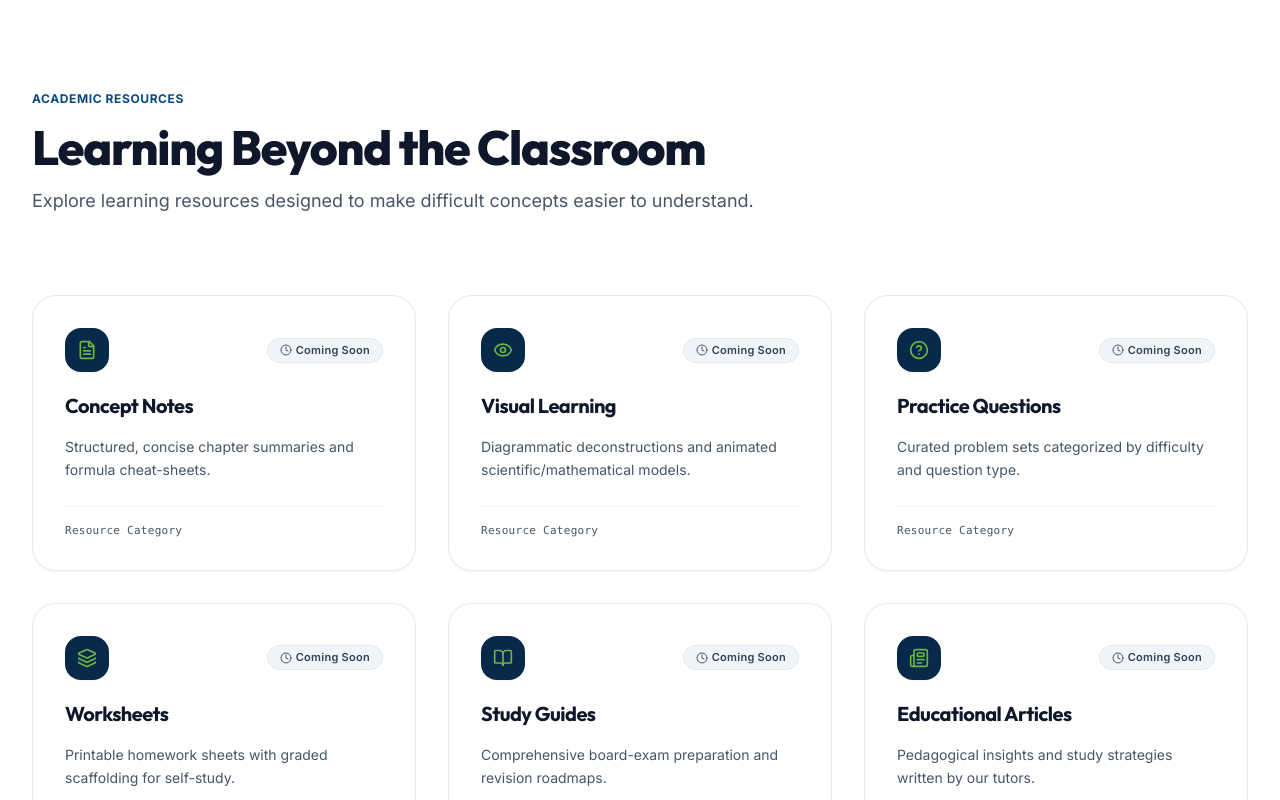
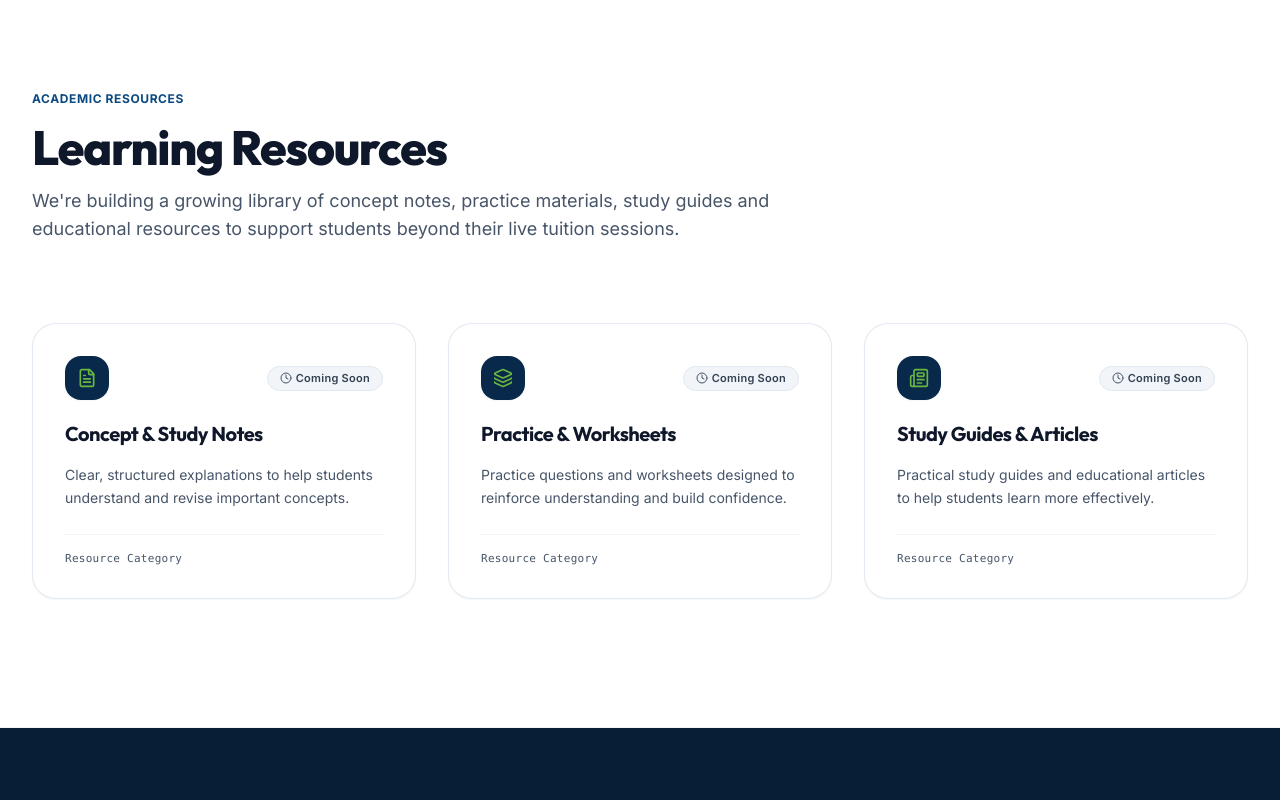
Before and after one commit to somyaranjan06/Tutolearner, a Next.js app: page / in a window 1280 px wide. Shown: the part 5940-6740 px from the top of the page. Built offline with nearby package versions, Linux system fonts and the light colour scheme.

Commit message:
feat(home): streamline Learning Resources section to 3 planned category cards

```diff
--- a/src/components/home/LearningResources.tsx
+++ b/src/components/home/LearningResources.tsx
@@ -1,10 +1,7 @@
 import * as React from "react";
 import {
   FileText,
-  Eye,
-  HelpCircle,
   Layers,
-  BookOpen,
   Newspaper,
   Clock,
 } from "lucide-react";
@@ -12,44 +9,23 @@ import {
 export function LearningResources() {
   const resources = [
     {
-      title: "Concept Notes",
+      title: "Concept & Study Notes",
       description:
-        "Structured, concise chapter summaries and formula cheat-sheets.",
+        "Clear, structured explanations to help students understand and revise important concepts.",
       icon: FileText,
       status: "Coming Soon",
     },
     {
-      title: "Visual Learning",
+      title: "Practice & Worksheets",
       description:
-        "Diagrammatic deconstructions and animated scientific/mathematical models.",
-      icon: Eye,
-      status: "Coming Soon",
-    },
-    {
-      title: "Practice Questions",
-      description:
-        "Curated problem sets categorized by difficulty and question type.",
-      icon: HelpCircle,
-      status: "Coming Soon",
-    },
-    {
-      title: "Worksheets",
-      description:
-        "Printable homework sheets with graded scaffolding for self-study.",
+        "Practice questions and worksheets designed to reinforce understanding and build confidence.",
       icon: Layers,
       status: "Coming Soon",
     },
     {
-      title: "Study Guides",
+      title: "Study Guides & Articles",
       description:
-        "Comprehensive board-exam preparation and revision roadmaps.",
-      icon: BookOpen,
-      status: "Coming Soon",
-    },
-    {
-      title: "Educational Articles",
-      description:
-        "Pedagogical insights and study strategies written by our tutors.",
+        "Practical study guides and educational articles to help students learn more effectively.",
       icon: Newspaper,
       status: "Coming Soon",
     },
@@ -64,15 +40,15 @@ export function LearningResources() {
             Academic Resources
           </span>
           <h2 className="font-heading text-3xl sm:text-4xl md:text-5xl font-extrabold tracking-tight text-slate-900 leading-[1.12]">
-            Learning Beyond the Classroom
+            Learning Resources
           </h2>
           <p className="text-base sm:text-lg text-slate-600 leading-relaxed font-normal">
-            Explore learning resources designed to make difficult concepts easier to understand.
+            We&apos;re building a growing library of concept notes, practice materials, study guides and educational resources to support students beyond their live tuition sessions.
           </p>
         </div>
 
-        {/* 6 Resources Grid */}
-        <div className="grid grid-cols-1 sm:grid-cols-2 lg:grid-cols-3 gap-6 sm:gap-8">
+        {/* 3 Resources Grid */}
+        <div className="grid grid-cols-1 md:grid-cols-3 gap-6 sm:gap-8">
           {resources.map((item) => {
             const Icon = item.icon;
 
```
